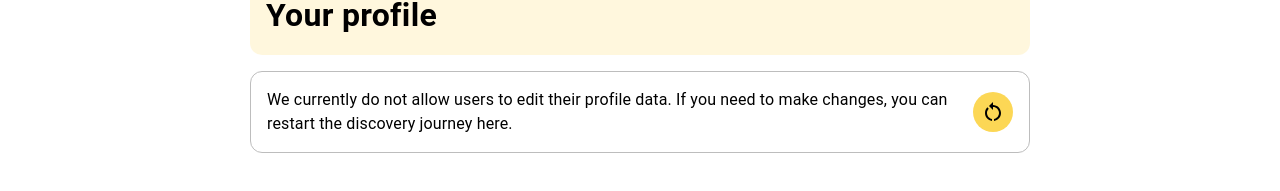
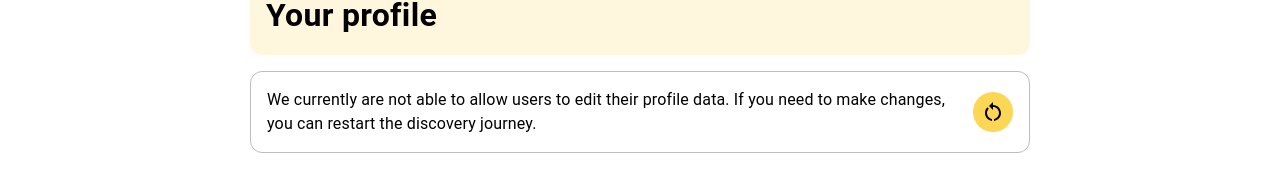
Before and after one commit to Citizen-Knowledge-Graph/foerderfunke-react-app, a React (Create React App) app: page /profile-overview in a window 1280 px wide. Shown: the part 261-452 px from the top of the page. Built offline with nearby package versions, Linux system fonts and the light colour scheme.

Commit message:
show new profile screen before discovery

```diff
--- a/src/screens/eligibilty-overview/EligibilityOverviewScreen.js
+++ b/src/screens/eligibilty-overview/EligibilityOverviewScreen.js
@@ -27,7 +27,7 @@ const EligibilityOverviewScreen = () => {
         if (hydrationData && !hasRerunValidation) {
             rerunValidation();
         }
-    }, [fetchEligibilityReports, hydrationData]);
+    }, [fetchEligibilityReports, hasRerunValidation, hydrationData]);
 
     return (
         <Layout isApp={true} logo={true}>
--- a/src/screens/profile-screen/ProfileScreen.js
+++ b/src/screens/profile-screen/ProfileScreen.js
@@ -4,16 +4,12 @@ import AppScreenWrapper from "../../components/AppScreenWrapper";
 import {useStore} from "../../components/ViewportUpdater";
 import globalStyles from "../../styles/styles";
 import VStack from "../../components/VStack";
-import {IconButton, Typography} from "@mui/material";
-import useUserProfileData from "./hooks/useUserProfileData";
-import HStack from "../../components/HStack";
-import RestartAltIcon from '@mui/icons-material/RestartAlt';
-import {Link} from "react-router-dom";
+import {Typography} from "@mui/material";
+import ProfileDataList from "./components/ProfileDataList";
 
 const ProfileScreen = () => {
     const isDesktop = useStore((state) => state.isDesktop);
     const titleFontSize = isDesktop ? '32px' : '28px';
-    const userProfileData = useUserProfileData();
 
     return (
         <Layout isApp={true} logo={true}>
@@ -30,49 +26,7 @@ const ProfileScreen = () => {
                         </Typography>
                     </VStack>
                 </VStack>
-                <VStack sx={styles.restartBox}>
-                    <HStack gap={3} justifyContent={'space-between'} alignItems={'center'}>
-                        <Typography>
-                            We currently do not allow users to edit their profile data. If you need to make changes, you
-                            can restart the discovery journey here.
-                        </Typography>
-                        <IconButton
-                            component={Link}
-                            to='/user-routing'
-                            sx={{
-                                width: 40,
-                                height: 40,
-                                borderRadius: '50%',
-                                display: 'flex',
-                                alignItems: 'center',
-                                justifyContent: 'center',
-                                backgroundColor: globalStyles.primaryColor,
-                                '&:hover': {
-                                    backgroundColor: globalStyles.colorLightGrey,
-                                },
-                            }}
-                        >
-                            <RestartAltIcon sx={{fontSize: 24, color: 'black'}}/>
-                        </IconButton>
-                    </HStack>
-                </VStack>
-                <VStack>
-                    {userProfileData.map(({label, value}, index) => (
-                        <VStack gap={0} key={index}
-                                sx={{
-                                    ...styles.dataBox,
-                                    backgroundColor: index % 2 === 0 ? globalStyles.colorSteelBlueTransparent : null,
-                                }}
-                        >
-                            <Typography sx={styles.labelText}>
-                                {label}
-                            </Typography>
-                            <Typography sx={styles.valueText}>
-                                {value}
-                            </Typography>
-                        </VStack>
-                    ))}
-                </VStack>
+                <ProfileDataList />
             </AppScreenWrapper>
         </Layout>
     );
@@ -81,29 +35,6 @@ const ProfileScreen = () => {
 const styles = {
     titleText: {
         fontWeight: 'bold',
-    },
-    restartBox: {
-        padding: '16px',
-        width: '100%',
-        backgroundColor: 'white',
-        borderRadius: '12px',
-        borderWidth: '1px',
-        borderColor: globalStyles.colorLightGrey,
-        borderStyle: 'solid',
-    },
-    dataBox: {
-        padding: '12px',
-        width: '100%',
-        backgroundColor: globalStyles.colorSteelBlueTransparent,
-        borderRadius: '12px',
-    },
-    labelText: {
-        fontWeight: '300',
-        fontSize: '12px',
-        color: globalStyles.colorDarkGrey
-    },
-    valueText: {
-        fontSize: '16px'
     }
 };
 
--- /dev/null
+++ b/src/screens/profile-screen/components/ProfileDataList.js
@@ -0,0 +1,91 @@
+import React from 'react';
+import globalStyles from "../../../styles/styles";
+import VStack from "../../../components/VStack";
+import {IconButton, Typography} from "@mui/material";
+import useUserProfileData from "../hooks/useUserProfileData";
+import HStack from "../../../components/HStack";
+import RestartAltIcon from '@mui/icons-material/RestartAlt';
+import {Link} from "react-router-dom";
+
+const ProfileDataList = () => {
+    const userProfileData = useUserProfileData();
+
+    return (
+        <VStack>
+            <VStack sx={styles.restartBox}>
+                <HStack gap={3} justifyContent={'space-between'} alignItems={'center'}>
+                    <Typography>
+                        We currently are not able to allow users to edit their profile data. If you need to make changes, you
+                        can restart the discovery journey.
+                    </Typography>
+                    <IconButton
+                        component={Link}
+                        to='/user-routing'
+                        sx={{
+                            width: 40,
+                            height: 40,
+                            borderRadius: '50%',
+                            display: 'flex',
+                            alignItems: 'center',
+                            justifyContent: 'center',
+                            backgroundColor: globalStyles.primaryColor,
+                            '&:hover': {
+                                backgroundColor: globalStyles.colorLightGrey,
+                            },
+                        }}
+                    >
+                        <RestartAltIcon sx={{fontSize: 24, color: 'black'}}/>
+                    </IconButton>
+                </HStack>
+            </VStack>
+            <VStack>
+                {userProfileData.map(({label, value}, index) => (
+                    <VStack gap={0} key={index}
+                            sx={{
+                                ...styles.dataBox,
+                                backgroundColor: index % 2 === 0 ? globalStyles.colorSteelBlueTransparent : null,
+                            }}
+                    >
+                        <Typography sx={styles.labelText}>
+                            {label}
+                        </Typography>
+                        <Typography sx={styles.valueText}>
+                            {value}
+                        </Typography>
+                    </VStack>
+                ))}
+            </VStack>
+        </VStack>
+    );
+};
+
+const styles = {
+    titleText: {
+        fontWeight: 'bold',
+    },
+    restartBox: {
+        padding: '16px',
+        width: '100%',
+        backgroundColor: 'white',
+        borderRadius: '12px',
+        borderWidth: '1px',
+        borderColor: globalStyles.colorLightGrey,
+        borderStyle: 'solid',
+    },
+    dataBox: {
+        padding: '12px',
+        width: '100%',
+        backgroundColor: globalStyles.colorSteelBlueTransparent,
+        borderRadius: '12px',
+    },
+    labelText: {
+        fontWeight: '300',
+        fontSize: '12px',
+        color: globalStyles.colorDarkGrey
+    },
+    valueText: {
+        fontSize: '16px'
+    }
+};
+
+export default ProfileDataList;
--- a/src/screens/profile-section/components/ProfileSectionCompleted.js
+++ b/src/screens/profile-section/components/ProfileSectionCompleted.js
@@ -1,35 +1,15 @@
 import React from 'react';
 import { Typography } from "@mui/material";
 import CheckCircleIcon from '@mui/icons-material/CheckCircle';
-import {expand, convertUserValueRaw} from "../../../utilities/rdfParsing";
 import VStack from "../../../components/VStack";
 import HStack from "../../../components/HStack";
 import ButtonCard from "../../../components/ButtonCard";
 import globalStyles from "../../../styles/styles";
-import { useMetadataStore } from "../../../storage/zustand";
 import { UserModel } from "../../../models/UserModel";
+import ProfileDataList from "../../profile-screen/components/ProfileDataList";
 
 const ProfileSectionCompleted = () => {
-    const metadata = useMetadataStore((state) => state.metadata);
     const userProfile = UserModel.retrieveUserData("ff:quick-check-user");
-
-    const buildUserProfile = () => {
-        return (
-            <VStack sx={{ width: '100%'}}>
-                {Object.entries(userProfile).map(([key, value]) => {
-                    if (key.startsWith("@")) return null;
-                    const dfObj = metadata.df[expand(key)];
-                    const dfLabel = dfObj.label;
-                    const dfValue = convertUserValueRaw(value, dfObj);
-                    return (
-                        <Typography key={key} variant="body1" sx={{ marginBottom: '10px' }}>
-                            <strong>{dfLabel}:</strong> {dfValue}
-                        </Typography>
-                    );
-                })}
-            </VStack>
-        );
-    };
 
     return (
         <VStack>
@@ -48,10 +28,7 @@ const ProfileSectionCompleted = () => {
                     </VStack>
                 </HStack>
                 {userProfile && (
-                    <>
-                        <Typography variant="h5">These data points are in your profile:</Typography>
-                        {buildUserProfile()}
-                    </>
+                    <ProfileDataList />
                 )}
                 <ButtonCard
                     link={`/eligibility-overview`}
```
